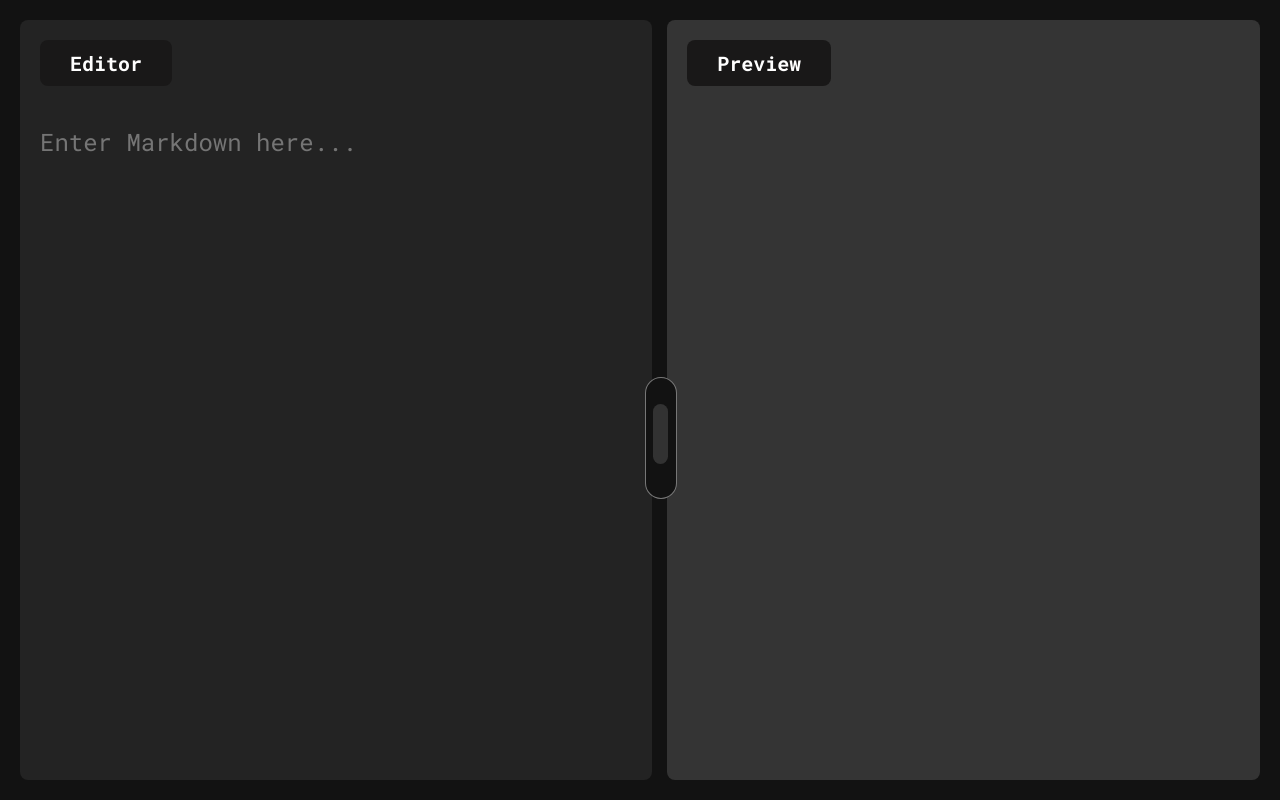
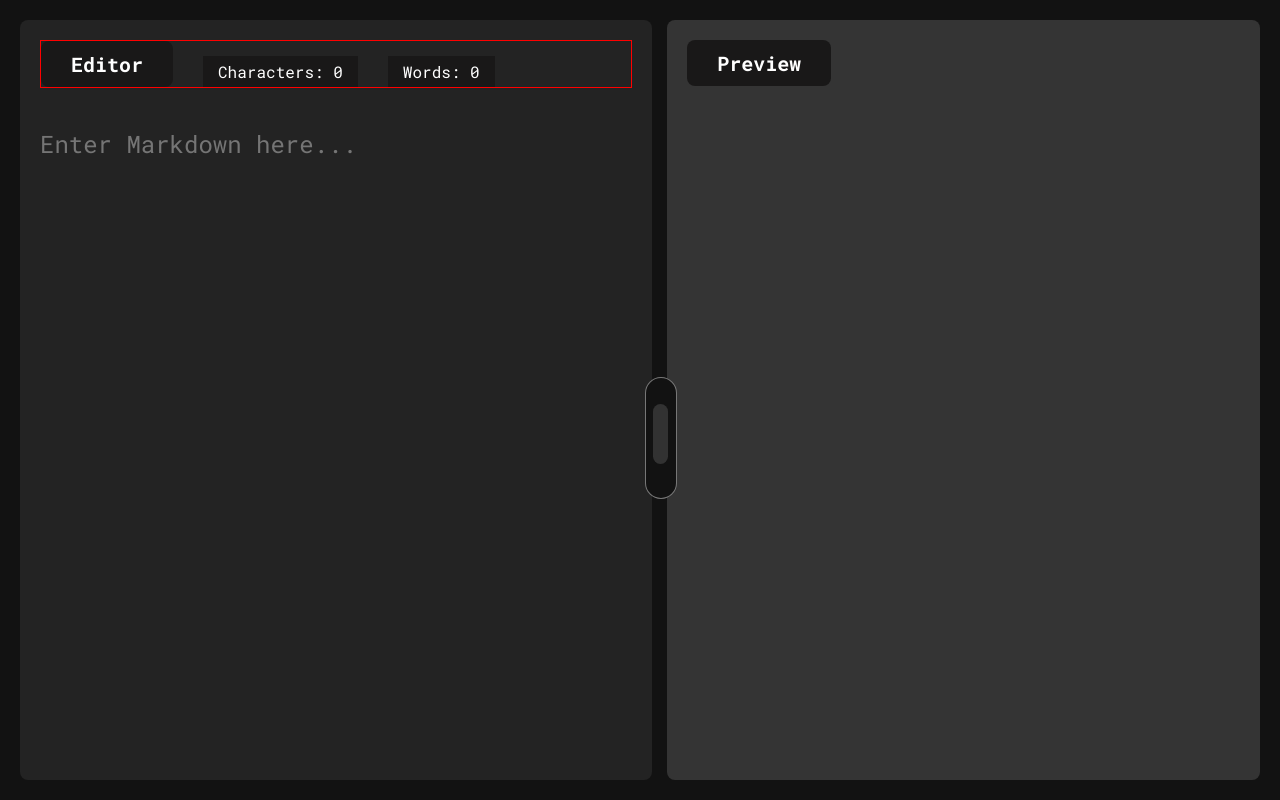
Before and after one commit to Mens-Nova/SyntaxMind, a React (Vite) app in the folder client/: page / in a window 1280 px wide. Built offline with nearby package versions, Linux system fonts and the light colour scheme.

Commit message:
This is a old commit idk what is this

```diff
--- a/client/src/components/LiveMarkdownPreview/index.css
+++ b/client/src/components/LiveMarkdownPreview/index.css
@@ -64,7 +64,17 @@
     overflow: hidden;
 }
 
-.box-markdown_input > h2 {
+.box-markdown_input .header-container {
+    display: flex;
+    align-items: end;
+    gap: 30px;
+    border: 1px solid red;
+}
+.box-markdown_input.small .header-container {
+    background-color: red;
+}
+
+.box-markdown_input .header-container > h2 {
     font-size: 20px;
     background-color: var(--dark-sm);
     color: #fff;
--- a/client/src/components/LiveMarkdownPreview/index.tsx
+++ b/client/src/components/LiveMarkdownPreview/index.tsx
@@ -3,6 +3,7 @@ import { marked } from "marked";
 import DOMPurify from "dompurify";
 import hljs from "highlight.js";
 import { WordAndCharCounter } from "../WordAndCharCounter";
+import "./index.css";
 
 declare module "marked" {
     interface MarkedOptions {
@@ -12,6 +13,7 @@ declare module "marked" {
 
 export const LiveMarkdownPreview = () => {
     const containerRef = useRef<HTMLDivElement>(null);
+    const markdownContainerRef = useRef<HTMLDivElement>(null);
     const [markdown, setMarkdown] = useState("");
     const [leftWidth, setLeftWidth] = useState(window.innerWidth / 2);
     const [isResizing, setIsResizing] = useState(false);
@@ -20,7 +22,8 @@ export const LiveMarkdownPreview = () => {
     const [htmlContent, setHtmlContent] = useState("");
     const [initialRatio, setInitialRatio] = useState(0.5);
     const [isClicked, setIsClicked] = useState(false);
-    // [TODO]:  Add animation on reset resize
+    const [isSmall, setIsSmall] = useState(false);
+    // [TODO]:  Add animation olllmmn reset resize
     //const [isReseting, setIsReseting] = useState(false);
 
     const MIN_WIDTH = 400;
@@ -124,6 +127,18 @@ export const LiveMarkdownPreview = () => {
         }
     }, [leftWidth, hasResized]);
 
+    useEffect(() => {
+        const observer = new ResizeObserver(() => {
+            if (markdownContainerRef.current) setIsSmall(markdownContainerRef.current.clientWidth < 530);
+        });
+
+        if (markdownContainerRef.current) observer.observe(markdownContainerRef.current);
+
+        return () => {
+            observer.disconnect();
+        };
+    }, []);
+
     return (
         <div
             ref={containerRef}
@@ -132,14 +147,18 @@ export const LiveMarkdownPreview = () => {
             data-testid="markdown-container"
         >
             {/* Markdown Input */}
+            {console.log(isSmall)}
             <div
-                className="box-markdown_input"
+                className={`box-markdown_input ${isSmall ? "small" : ""}`}
                 style={{
                     width: isColumnLayout ? "100%" : `${leftWidth}px`,
                     height: isColumnLayout ? "50vh" : "100vh",
                 }}
             >
-                <h2>Editor</h2>
+                <div className="header-container">
+                    <h2>Editor</h2>
+                    <WordAndCharCounter htmlContent={htmlContent} />
+                </div>
                 <textarea
                     value={markdown}
                     onChange={(e) => setMarkdown(e.target.value)}
@@ -165,7 +184,6 @@ export const LiveMarkdownPreview = () => {
                     data-testid="preview-content"
                     style={{ whiteSpace: "pre-wrap" }}
                 />
-                <WordAndCharCounter htmlContent={htmlContent} />
             </div>
 
             {/* Reset Button */}
--- a/client/src/components/WordAndCharCounter/index.css
+++ b/client/src/components/WordAndCharCounter/index.css
@@ -0,0 +1,6 @@
+.test-container {
+    color: var(--light);
+    padding: 5px 15px;
+    background-color: var(--dark-sm);
+    border: var(--border-radius);
+}
--- a/client/src/components/WordAndCharCounter/index.tsx
+++ b/client/src/components/WordAndCharCounter/index.tsx
@@ -1,9 +1,11 @@
 import { useState, useEffect } from "react";
 import { htmlParser } from "../../lib/htmlParser";
+import "./index.css";
 
 interface WordAndCharCounterProps {
     htmlContent: string;
 }
+
 export const WordAndCharCounter = ({ htmlContent }: WordAndCharCounterProps) => {
     const [charCount, setCharCount] = useState(0);
     const [wordCount, setWordCount] = useState(0);
@@ -32,7 +34,12 @@ export const WordAndCharCounter = ({ htmlContent }: WordAndCharCounterProps) =>
     // [TODO]: Implement the counter (already working)
     return (
         <>
-            <div></div>
+            <div className="test-container">
+                <p>Characters: {charCount} </p>
+            </div>
+            <div className="test-container">
+                <p>Words: {wordCount} </p>
+            </div>
         </>
     );
 };
--- a/client/src/index.css
+++ b/client/src/index.css
@@ -4,10 +4,6 @@
 
 /* Global variables */
 @import url("./variables.global.css");
-
-/* Components */
-@import url("./components/LiveMarkdownPreview/index.css");
-@import url("./components/WordAndCharCounter/index.css");
 
 /* General Styles */
 * {
```
